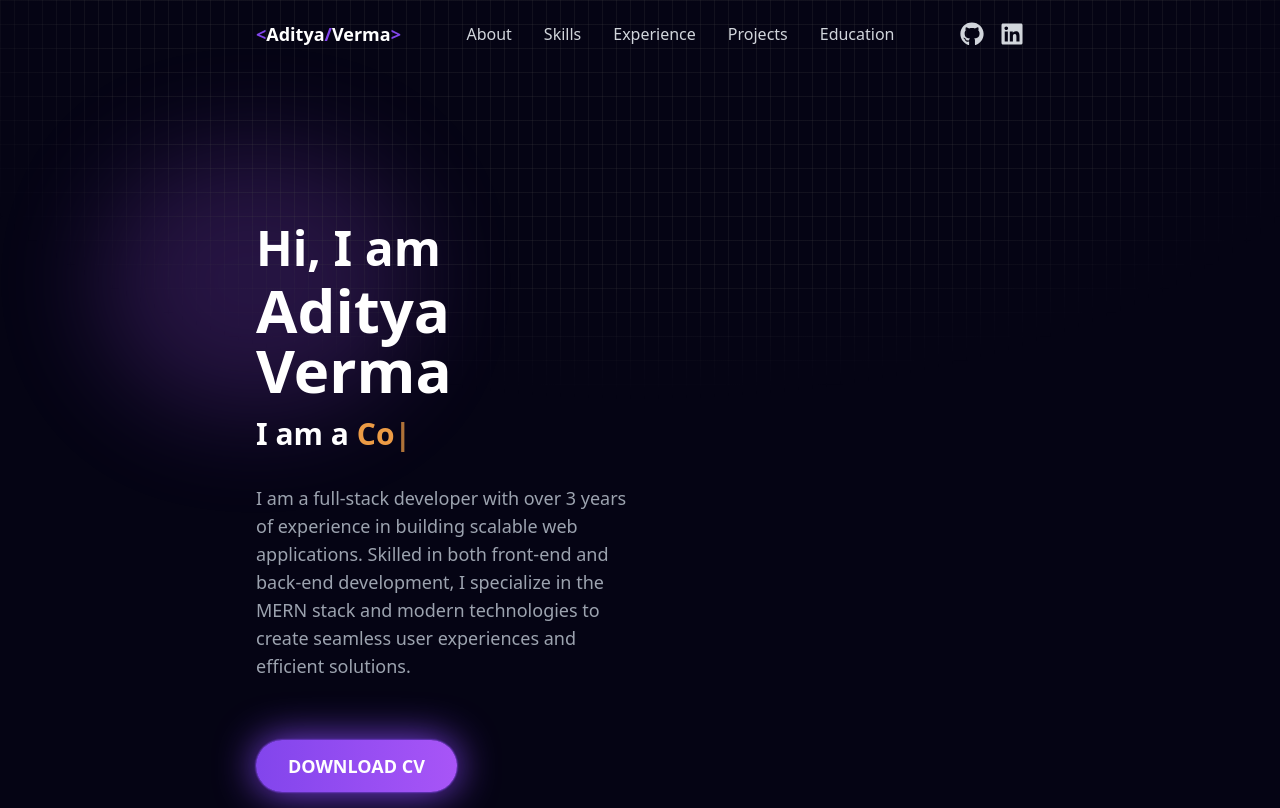
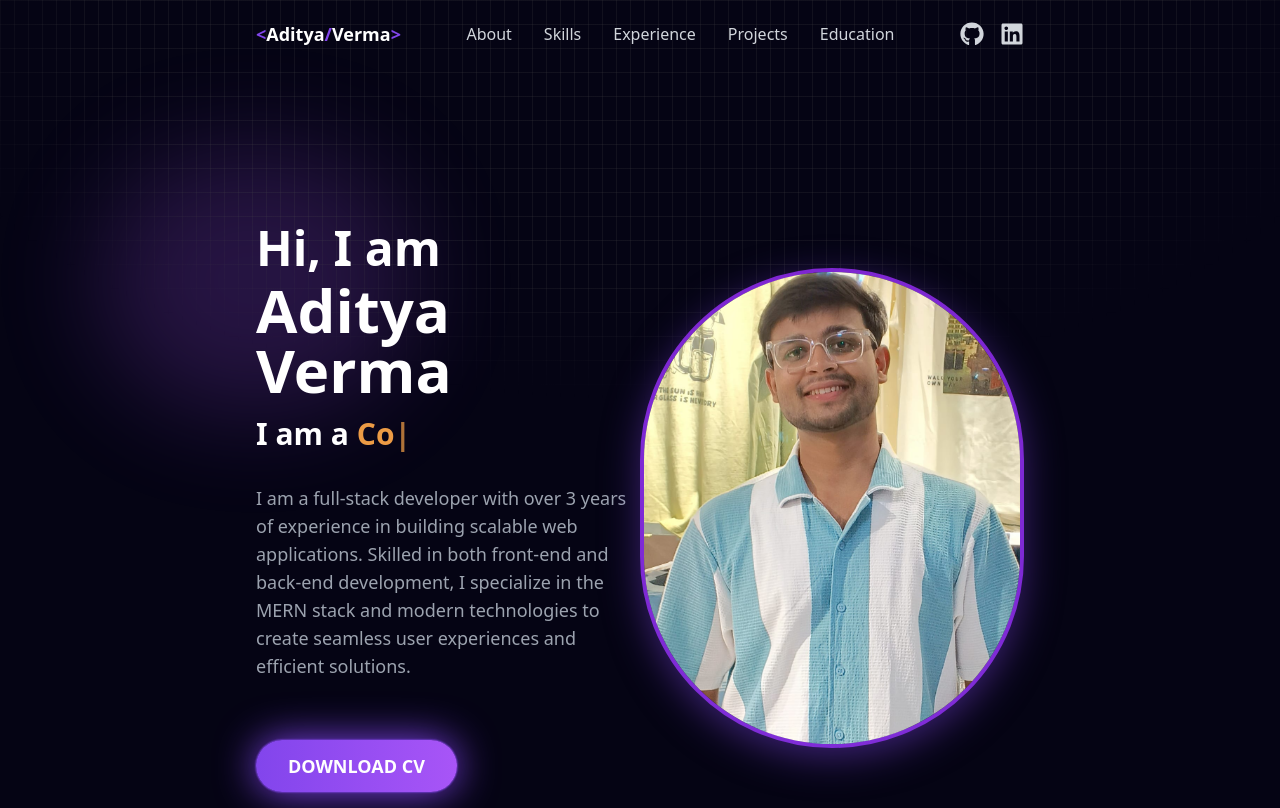
Before and after one commit to AdityaVerma810/Portfolio-Aditya, a React (Vite) app in the folder Portfolio/: page / in a window 1280 px wide. Built offline with nearby package versions, Linux system fonts and the light colour scheme; the HTML template or start-up script is replaced by a standard one.

Commit message:
added tilt feature to my profile pic

```diff
--- a/Portfolio/src/assets/components/About/About.jsx
+++ b/Portfolio/src/assets/components/About/About.jsx
@@ -1,6 +1,8 @@
 import React from 'react';
 import ReactTypingEffect from "react-typing-effect"
 import TypingText from '../../../TypingText';
+import profileImage from '../../../assets/profile2.jpeg'
+import Tilt from 'react-parallax-tilt'
 
 const About = () => {
   return (
@@ -58,6 +60,20 @@ const About = () => {
 
 
         </div>
+        {/*Right side profile image*/}
+        <div className="md:w-1/2 flex justify-center md:justify-end">
+            <Tilt className="w-48 h-48 sm:w-64 sm:h-64 md:w-[30rem] md:h-[30rem] border-4 border-purple-700 rounded-full"
+              tiltMaxAngleX={30}
+            tiltMaxAngleY={20}
+            perspective={1000}
+            scale={1.05}
+            transitionSpeed={1000}
+            gyroscope={true}
+            >
+              <img src={profileImage} alt='Aditya Verma' className="w-full h-full rounded-full object-cover drop-shadow-[0_10px_20px_rgba(130,69,236,0.5)]">
+              </img>
+          </Tilt>
+        </div>
       </div>
     </section>
   );
```
